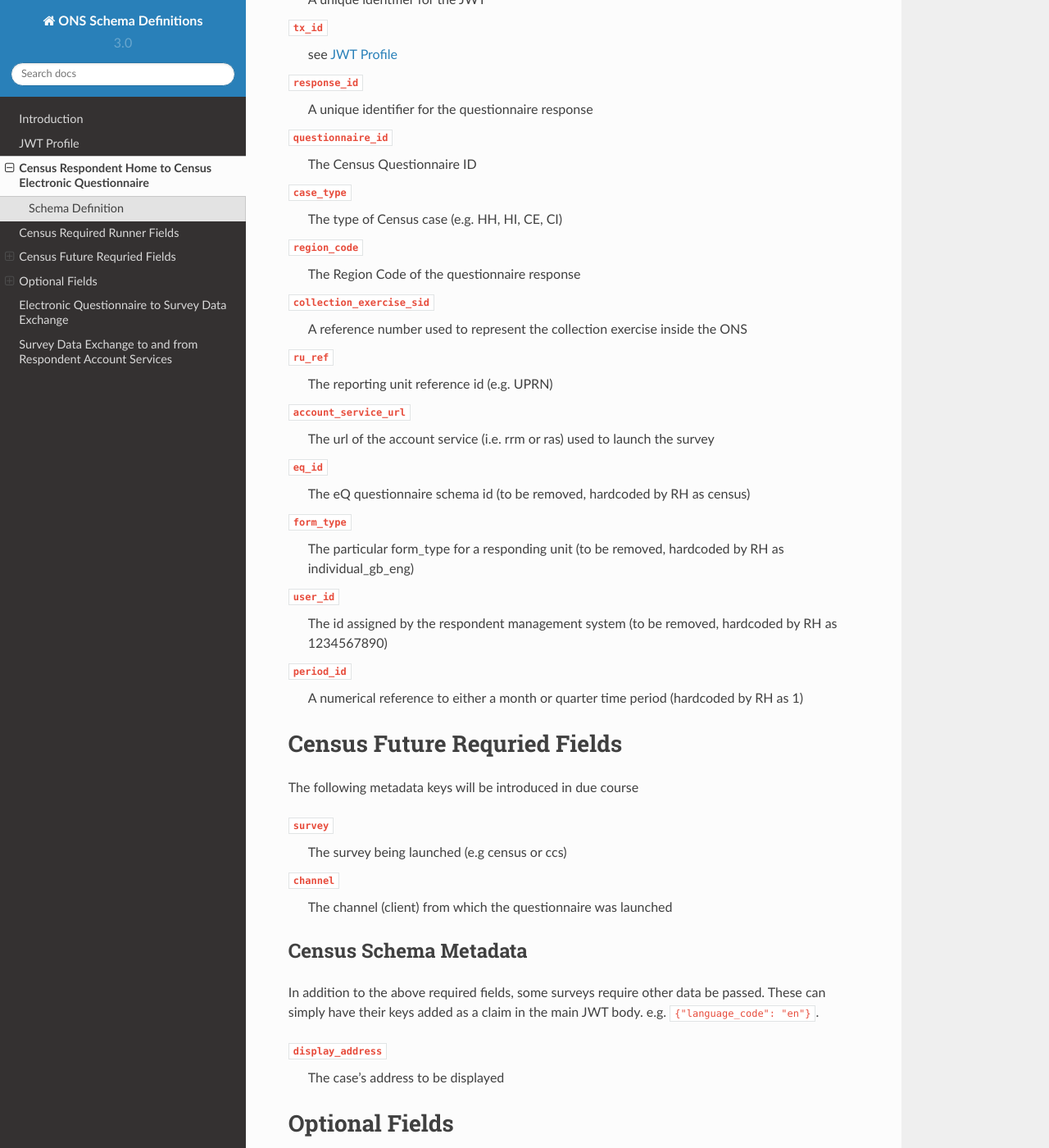
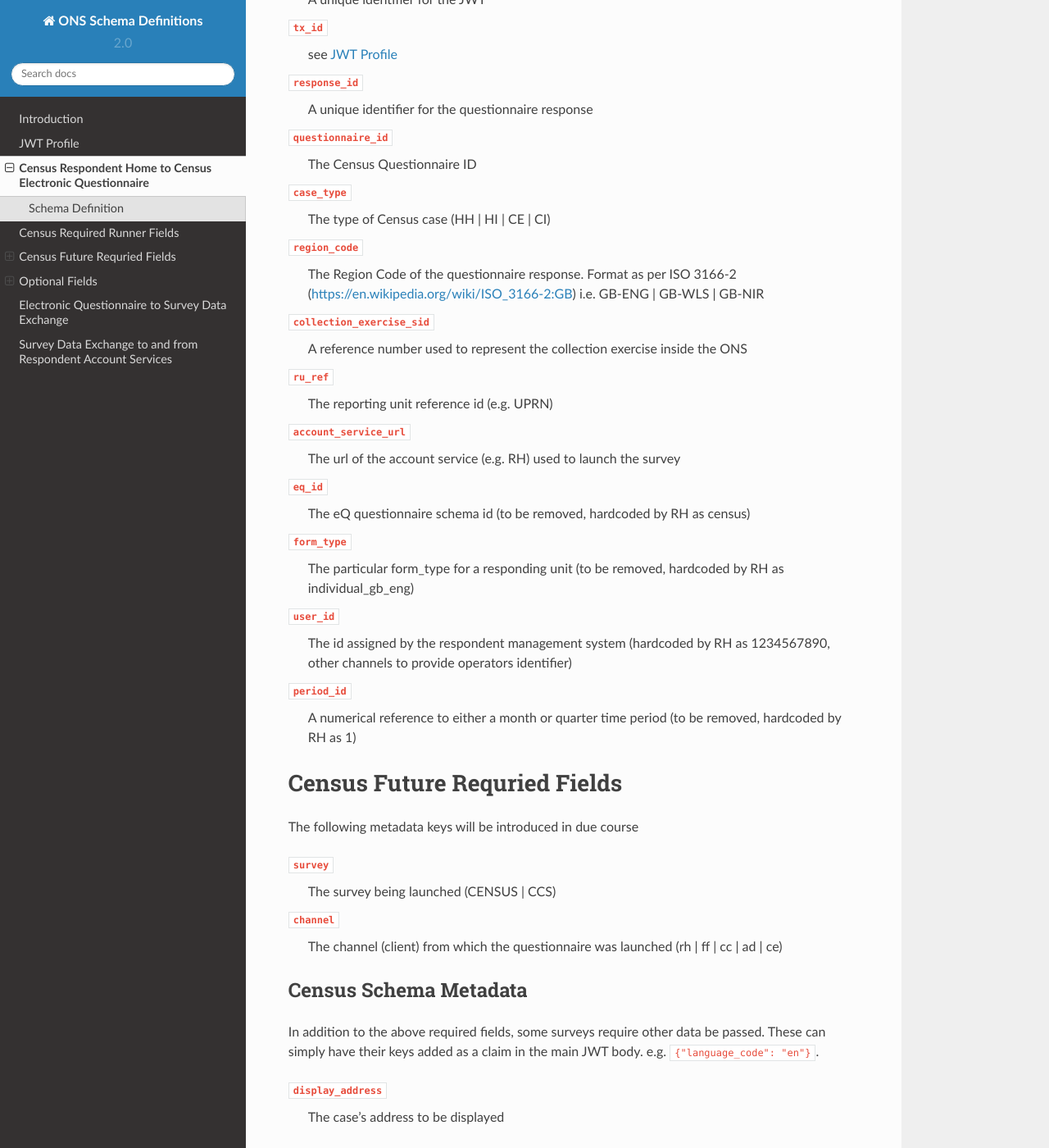
Before and after one commit to ONSdigital/ons-schema-definitions, a Sphinx documentation site: the page built from docs/respondent_management_to_electronic_questionnaire.rst, in a window 1280 px wide and 1400 px high, scrolled down 707 px. Shown: the whole window at 82% size. Built offline with Sphinx 7.4.7 and the Read the Docs theme 2.0.0, drawn with Linux system fonts in a browser that asks for light colours; some of the changed text lies outside the part shown.

Commit message:
Changes from PR suggestions to version and adding format and enumerations

```diff
--- a/docs/conf.py
+++ b/docs/conf.py
@@ -46,7 +46,7 @@ master_doc = 'index'
 
 # General information about the project.
 project = u'ONS Schema Definitions'
-copyright = u'2017, ONS Digital'
+copyright = u'2019, ONS Digital'
 author = u'ONS Digital'
 
 # The version info for the project you're documenting, acts as replacement for
@@ -54,9 +54,9 @@ author = u'ONS Digital'
 # built documents.
 #
 # The short X.Y version.
-version = u'3.0'
+version = u'2.0'
 # The full version, including alpha/beta/rc tags.
-release = u'3.7.0'
+release = u'2.0.0'
 
 # The language for content autogenerated by Sphinx. Refer to documentation
 # for a list of supported languages.
--- a/docs/respondent_management_to_electronic_questionnaire.rst
+++ b/docs/respondent_management_to_electronic_questionnaire.rst
@@ -28,32 +28,32 @@ The following metadata keys are always required for the survey runner, they do n
 ``questionnaire_id``
   The Census Questionnaire ID
 ``case_type``
-  The type of Census case (e.g. HH, HI, CE, CI)
+  The type of Census case (HH | HI | CE | CI)
 ``region_code``
-  The Region Code of the questionnaire response
+  The Region Code of the questionnaire response. Format as per ISO 3166-2 (https://en.wikipedia.org/wiki/ISO_3166-2:GB) i.e. GB-ENG | GB-WLS | GB-NIR
 ``collection_exercise_sid``
   A reference number used to represent the collection exercise inside the ONS
 ``ru_ref``
   The reporting unit reference id (e.g. UPRN)
 ``account_service_url``
-  The url of the account service (i.e. rrm or ras) used to launch the survey
+  The url of the account service (e.g. RH) used to launch the survey
 ``eq_id``
   The eQ questionnaire schema id (to be removed, hardcoded by RH as census)
 ``form_type``
   The particular form_type for a responding unit (to be removed, hardcoded by RH as individual_gb_eng)
 ``user_id``
-  The id assigned by the respondent management system (to be removed, hardcoded by RH as 1234567890)
+  The id assigned by the respondent management system (hardcoded by RH as 1234567890, other channels to provide operators identifier)
 ``period_id``
-  A numerical reference to either a month or quarter time period (hardcoded by RH as 1)
+  A numerical reference to either a month or quarter time period (to be removed, hardcoded by RH as 1)
 
 Census Future Requried Fields
 -----------------------------
 The following metadata keys will be introduced in due course
 
 ``survey``
-  The survey being launched (e.g census or ccs)
+  The survey being launched (CENSUS | CCS)
 ``channel``
-  The channel (client) from which the questionnaire was launched
+  The channel (client) from which the questionnaire was launched (rh | ff | cc | ad | ce)
 
 Census Schema Metadata
 ======================
```
Also changed, not shown: other parts of docs/respondent_management_to_electronic_questionnaire.rst (+2 -2 lines).
